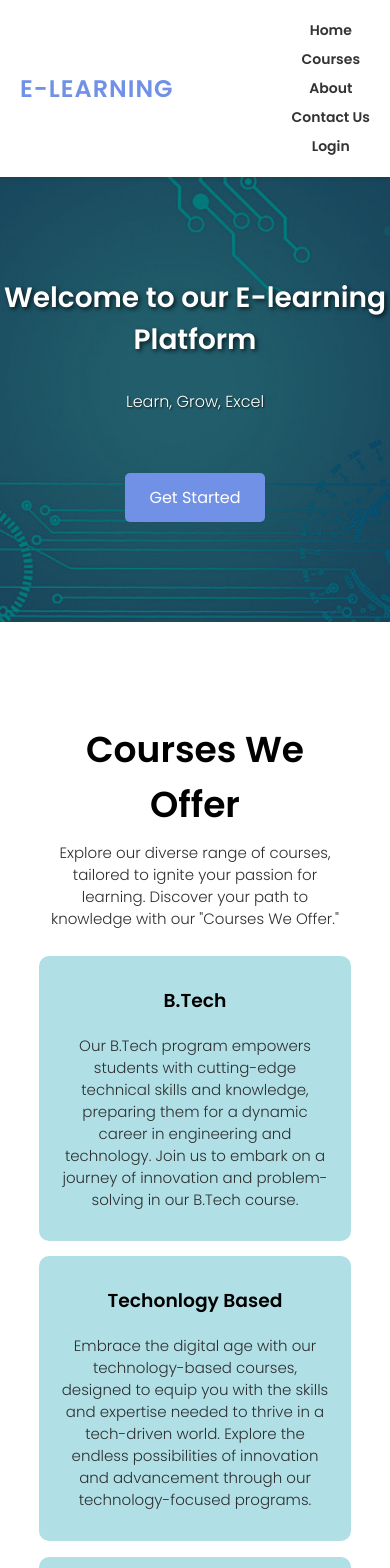
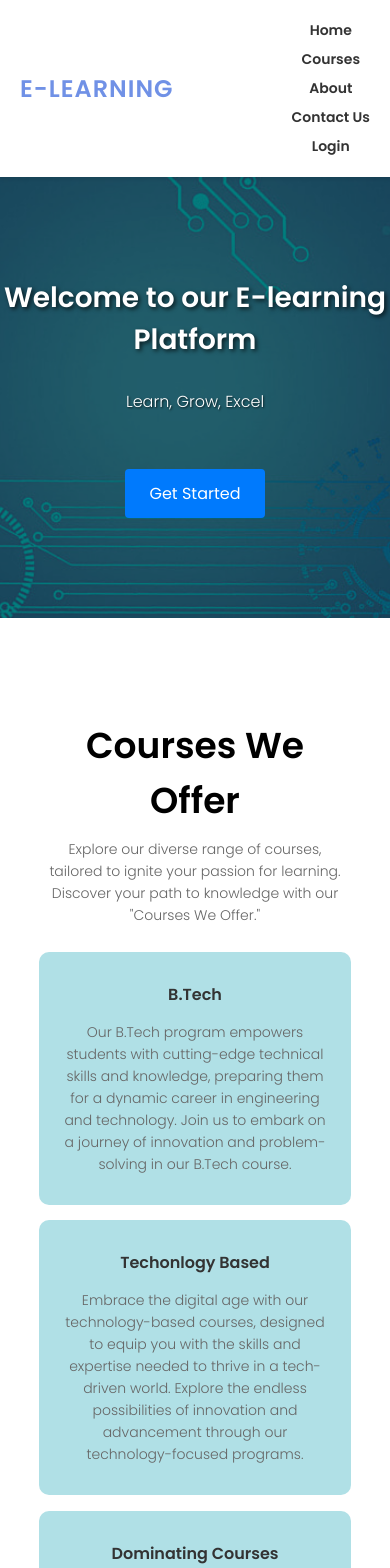
Before and after one commit to Karthik2344/e-learning, a React (Vite) app in the folder frontend/: page / in a window 390 px wide. Shown: the top 1568 px of the page. Built offline with nearby package versions, Linux system fonts and the light colour scheme; no server answers.

Commit message:
Update courseCard.css

```diff
--- a/frontend/src/components/coursecard/courseCard.css
+++ b/frontend/src/components/coursecard/courseCard.css
@@ -1,33 +1,64 @@
 .course-card {
   background-color: #fff;
-  box-shadow: 0px 2px 4px rgba(0, 0, 0, 0.1);
-  padding: 20px;
-  border-radius: 10px;
+  box-shadow: 0px 4px 8px rgba(0, 0, 0, 0.1);
+  padding: 12px;
+  border-radius: 8px;
   text-align: center;
-  width: 250px;
-  transition: 0.5s;
+  width: 200px;
+  margin: 10px;
+  transition: 0.3s ease-in-out;
+}
 
-  &:hover {
-    box-shadow: 0px 2px 4px rgba(0, 0, 0, 0.4);
+.course-card:hover {
+  box-shadow: 0px 8px 16px rgba(0, 0, 0, 0.2);
 }
 
 .course-image {
   width: 100%;
-    height: 150px;
+  height: 120px;
   object-fit: cover;
-    border-radius: 10px;
-    margin-bottom: 10px;
+  border-radius: 8px;
+  margin-bottom: 8px;
 }
 
 h3 {
-    font-size: 18px;
+  font-size: 16px; /* Adjusted font size */
   color: #333;
-    margin-bottom: 10px;
+  margin-bottom: 4px; /* Reduced margin */
 }
 
 p {
-    font-size: 14px;
+  font-size: 14px; /* Adjusted font size */
   color: #666;
-    margin-bottom: 5px;
+  margin: 0px 0; /* Reduced margin */
+}
+
+.common-btn {
+  background-color: #007afd;
+  color: white;
+  border: none;
+  padding: 6px 12px; /* Reduced padding */
+  border-radius: 4px;
+  cursor: pointer;
+  transition: 0.3s ease-in-out;
+  margin-top: 6px; /* Reduced margin-top */
+}
+
+.common-btn:hover {
+  background-color: #005bb5;
+}
+
+.common-btn.red-btn {
+  background-color: red;
+}
+
+@media (max-width: 768px) {
+  .course-card {
+    width: 100%;
+    margin: 10px 0;
+  }
+
+  .course-image {
+    height: 150px; /* Adjusted height for smaller screens */
   }
 }
```
Lines whose indentation alone changed are shown as unchanged.
